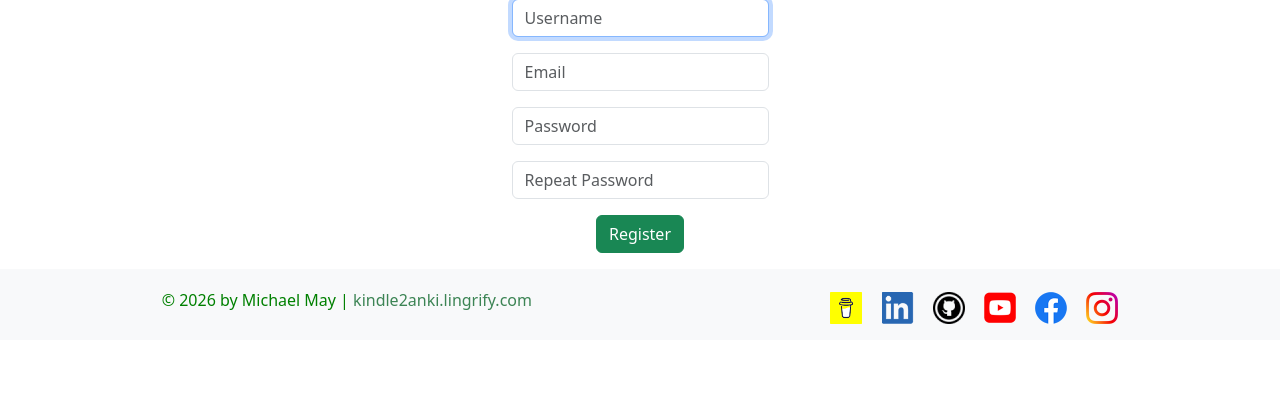
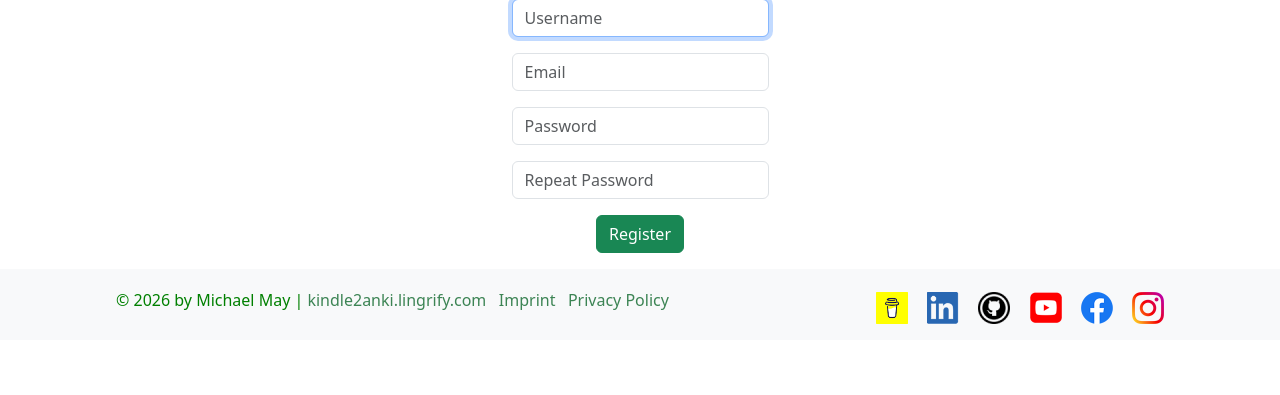
Before and after one commit to dadeux/kindle2anki-web, a Flask app: page /register in a window 1280 px wide. Shown: the part 125-520 px from the top of the page. Run offline with Flask 3, Linux system fonts and the light colour scheme; the visitor is signed in with stand-in values (Sample User, id 1); parts of the project's set-up code (start-up, migrations or seed data) failed here and were passed over; some libraries are stand-ins or nearby versions.

Commit message:
added imprint and privacy policy

```diff
--- a/templates/layout.html
+++ b/templates/layout.html
@@ -106,11 +106,15 @@
         <footer class="footer pt-2 bg-light">
             <p>© <span id="copyright"></span> by Michael May |
                 <a href="mailto:kindle2anki@lingrify.com">kindle2anki.lingrify.com</a>
+                &nbsp;
+                <a href="https://lingrify.com/imprint">Imprint</a>
+                &nbsp;
+                <a href="https://lingrify.com/privacy_policy">Privacy Policy</a>
             </p>
             <ul class="socials">
             <li>
                <a href="https://buymeacoffee.com/michael.a.may" target="_blank" data-bs-toggle="tooltip" data-bs-placement="bottom" title="Buy me a coffee 😊">
-                    <img src="static/buy_me_a_coffee.png" alt="buy me a coffee"></a>
+                    <img src="static/images/buy_me_a_coffee.png" alt="buy me a coffee"></a>
             </li>
             <li>
                 <a href="https://www.linkedin.com/in/michael-may-64a27757/" target="_blank"><img
```
Also changed, not shown: static/images/buy_me_a_coffee.png (renamed from static/buy_me_a_coffee.png).
